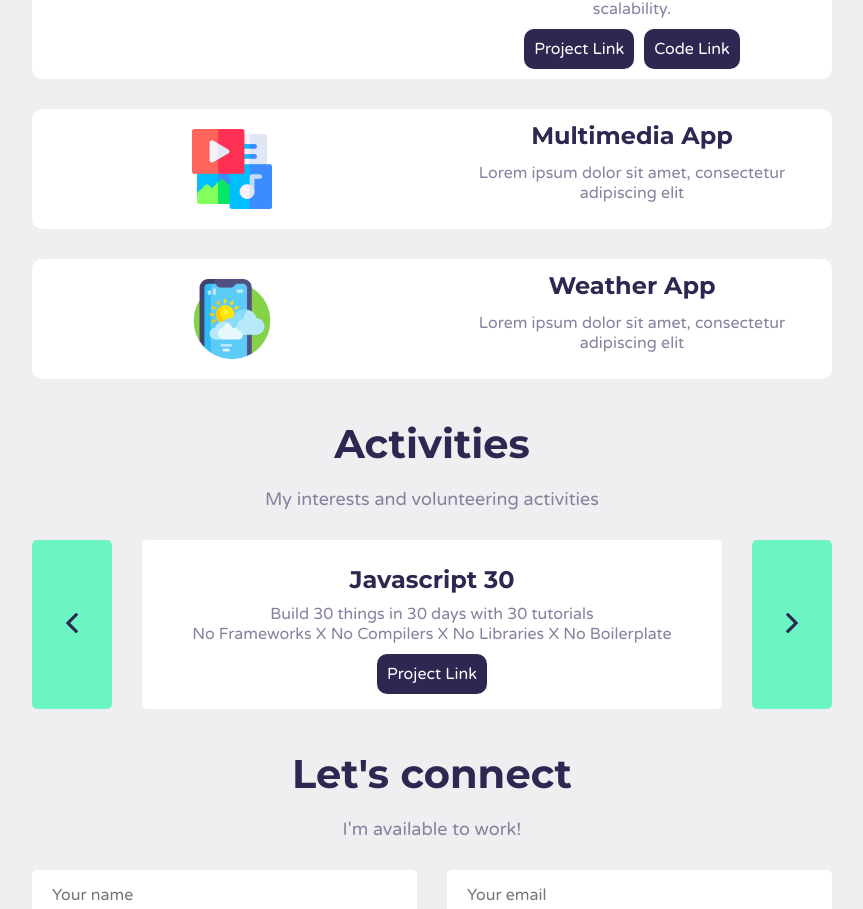
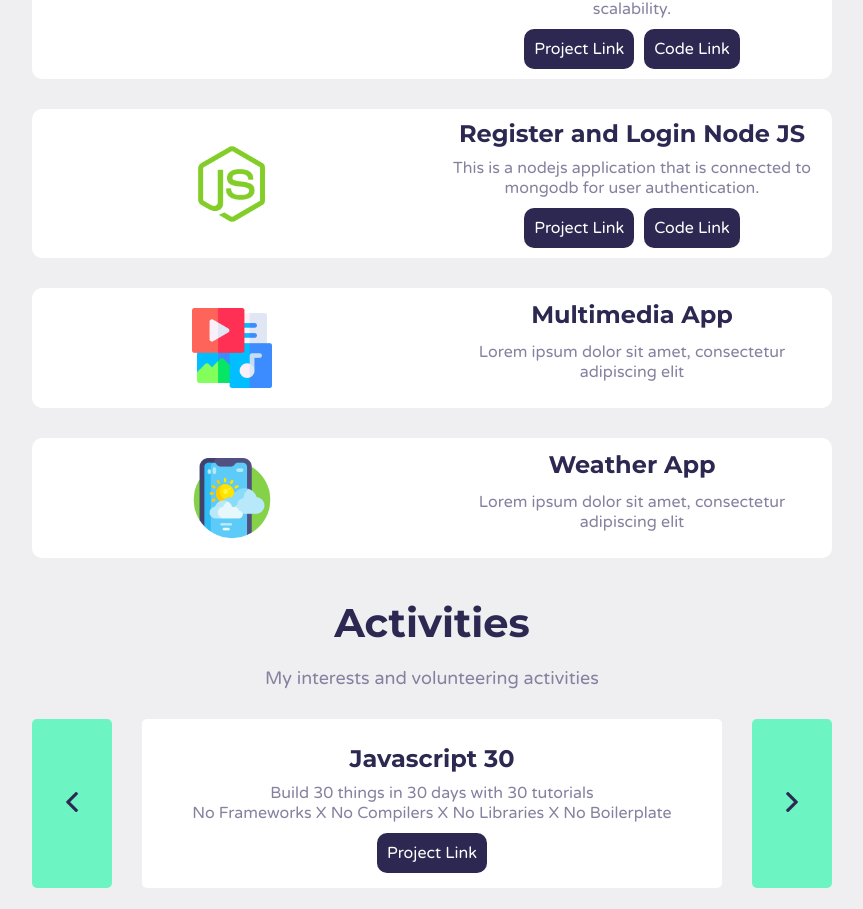
Before and after one commit to Notwacob/portfolio, a React (Create React App) app: page / in a window 1280 px wide. Shown: the part 2142-3051 px from the top of the page, without its empty margins (208-1071 px from the left). Built offline with nearby package versions, Linux system fonts and the light colour scheme.

Commit message:
added new project

```diff
--- a/src/content/codingChallenges.js
+++ b/src/content/codingChallenges.js
@@ -4,14 +4,16 @@ export const codingChallengesSlides = [
     title: "Starfield Simulation",
     description: "This is a simulation of a starfield",
     button: "https://editor.p5js.org/Notwacob/full/cd0DGq3vP",
-        imageUrl: "https://media.discordapp.net/attachments/1081311787821043805/1114009824720588830/image.png?width=661&height=662",
+    imageUrl:
+      "https://media.discordapp.net/attachments/1081311787821043805/1114009824720588830/image.png?width=661&height=662",
   },
   {
     id: 2,
     title: "Menger Sponge Fractal",
     description: "A simulation of the Menger Sponge Fractal",
     button: "https://editor.p5js.org/Notwacob/full/dnOKhG205",
-        imageUrl: "https://media.discordapp.net/attachments/1081311787821043805/1114017256272314410/image.png?width=498&height=503",
+    imageUrl:
+      "https://media.discordapp.net/attachments/1081311787821043805/1114017256272314410/image.png?width=498&height=503",
   },
   {
     id: 3,
--- a/src/content/projects.js
+++ b/src/content/projects.js
@@ -5,6 +5,13 @@ export const projects = [
     project_link: "http://zeus.vwu.edu/~jawilson/CS_489/login.php",
     code_link: "https://github.com/Notwacob/The-Store-of-Knowledeg",
     image: "/assets/projects/the-store-of-knowledge.png",
+  },
+  {
+    title: "Register and Login Node JS",
+    description: "This is a nodejs application that is connected to mongodb for user authentication.",
+    project_link: "https://nodejs-aaib.onrender.com",
+    code_link: "https://github.com/Notwacob/nodejs",
+    image: "/assets/projects/node-js.png",
   },
   {
     title: "Multimedia App",
```
Also changed, not shown: public/assets/projects/node-js.png (added). Lines whose indentation alone changed are shown as unchanged.
